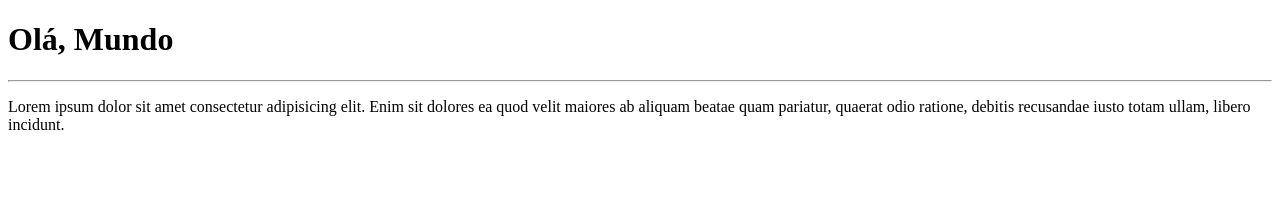
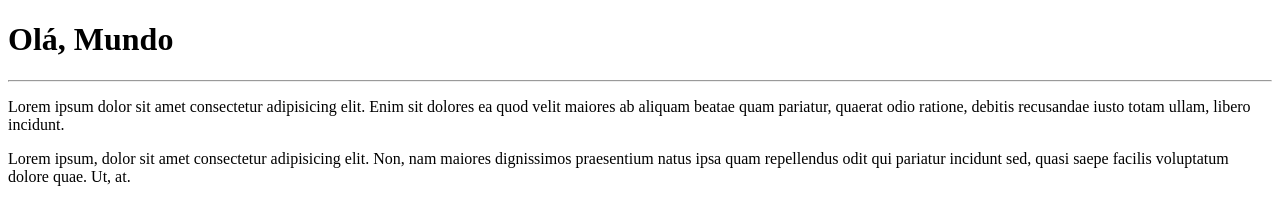
Before and after one commit to mykarashima/Ol-Mundo, a plain HTML site: page site-exemplo/index.html in a window 1280 px wide. Drawn offline with Linux system fonts and the light colour scheme.

Commit message:
add um paragrafo

```diff
--- a/site-exemplo/index.html
+++ b/site-exemplo/index.html
@@ -9,6 +9,6 @@
     <h1>Olá, Mundo</h1>
     <hr>
     <p>Lorem ipsum dolor sit amet consectetur adipisicing elit. Enim sit dolores ea quod velit maiores ab aliquam beatae quam pariatur, quaerat odio ratione, debitis recusandae iusto totam ullam, libero incidunt.</p>
-
+    <p>Lorem ipsum, dolor sit amet consectetur adipisicing elit. Non, nam maiores dignissimos praesentium natus ipsa quam repellendus odit qui pariatur incidunt sed, quasi saepe facilis voluptatum dolore quae. Ut, at.</p>
 </body>
 </html>
```
